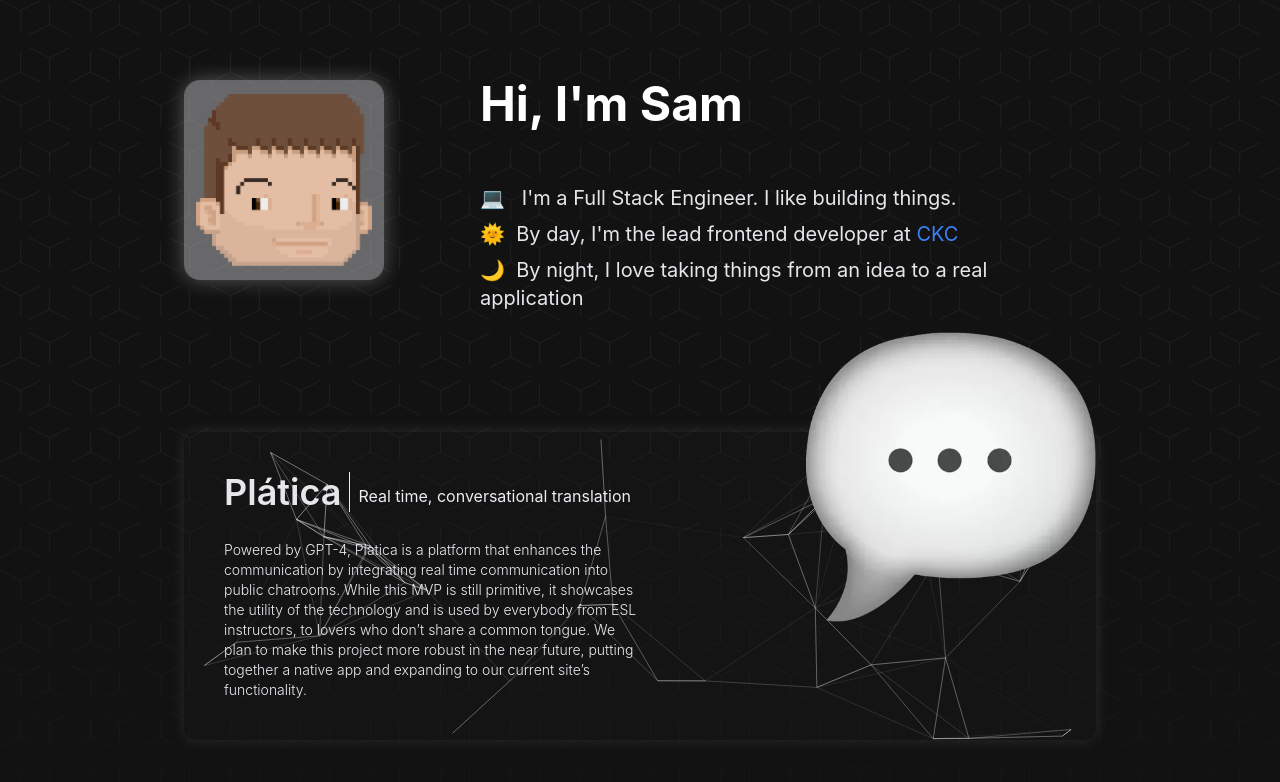
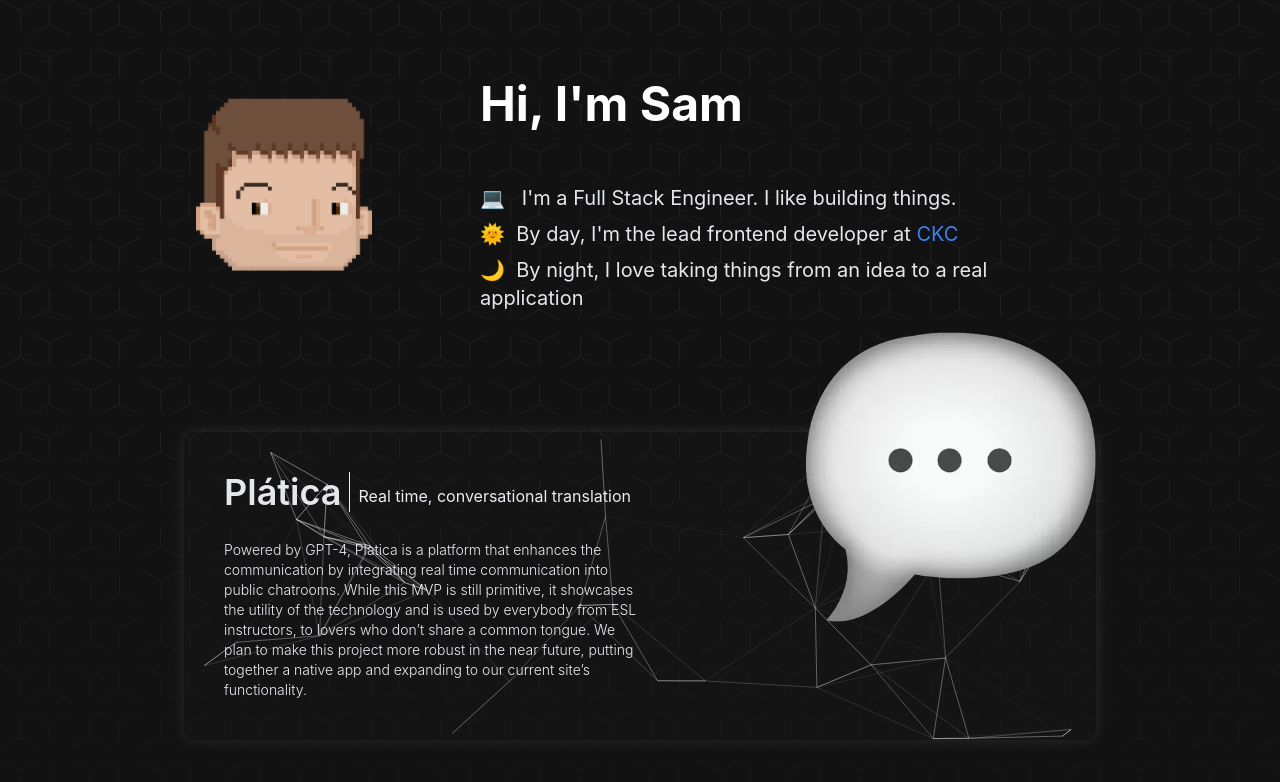
Before and after one commit to sw00d/sw00d, a Next.js app in the folder portfolio/: page / in a window 1280 px wide. Shown: the top 782 px of the page. Built offline with nearby package versions, Linux system fonts and the light colour scheme.

Commit message:
Removing bg from avatar

```diff
--- a/portfolio/src/components/Header.tsx
+++ b/portfolio/src/components/Header.tsx
@@ -63,10 +63,7 @@ const Header = () => {
                         'w-[100px] h-[100px] min-w-[100px] p-1',
                         'md:w-[200px] md:h-[200px] md:p-3',
                         'lg:w-[200px] lg:h-[200px] lg:p-3 flex relative overflow-hidden rounded-2xl justify-center items-center',
-                        'bg-lightBg bg-opacity-40',
                         'avatar-animation',
-                        // Box Shadow
-                        'dark:shadow-custom-light shadow-custom-dark',
                     )}
                 >
                     <Image
--- a/portfolio/src/styles/globals.css
+++ b/portfolio/src/styles/globals.css
@@ -97,7 +97,7 @@ a {
 }
 
 .avatar-animation {
-  animation: avatar 6s ease-in-out infinite;
+  animation: avatar 4s ease-in-out infinite;
 }
 
 @keyframes avatar {
```
